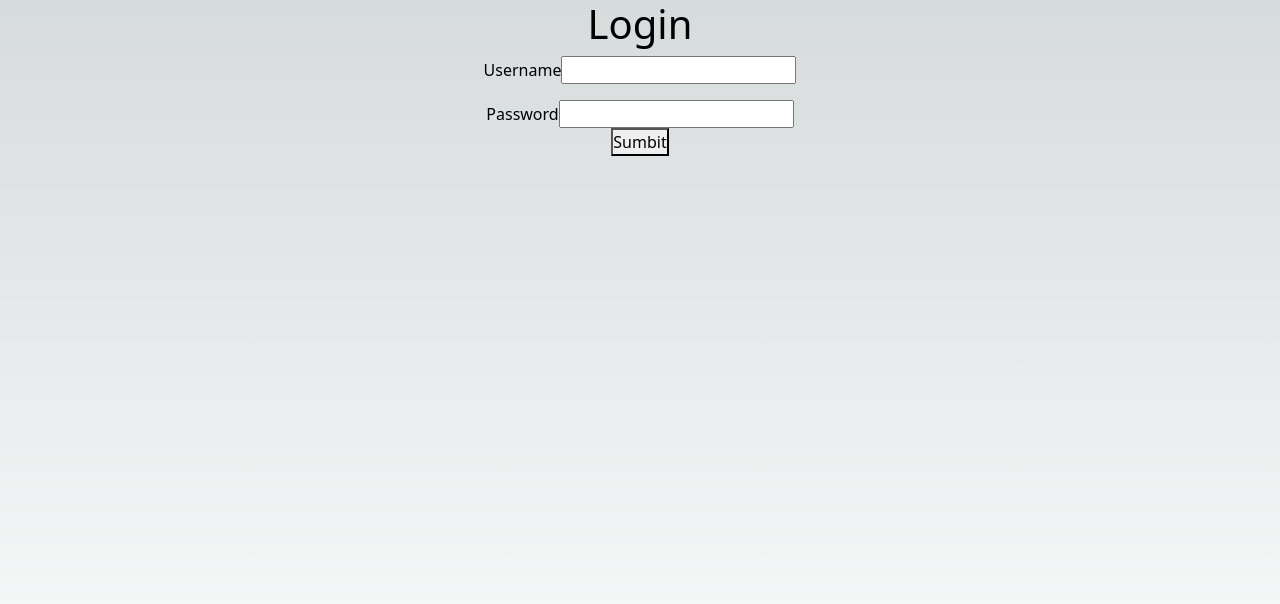
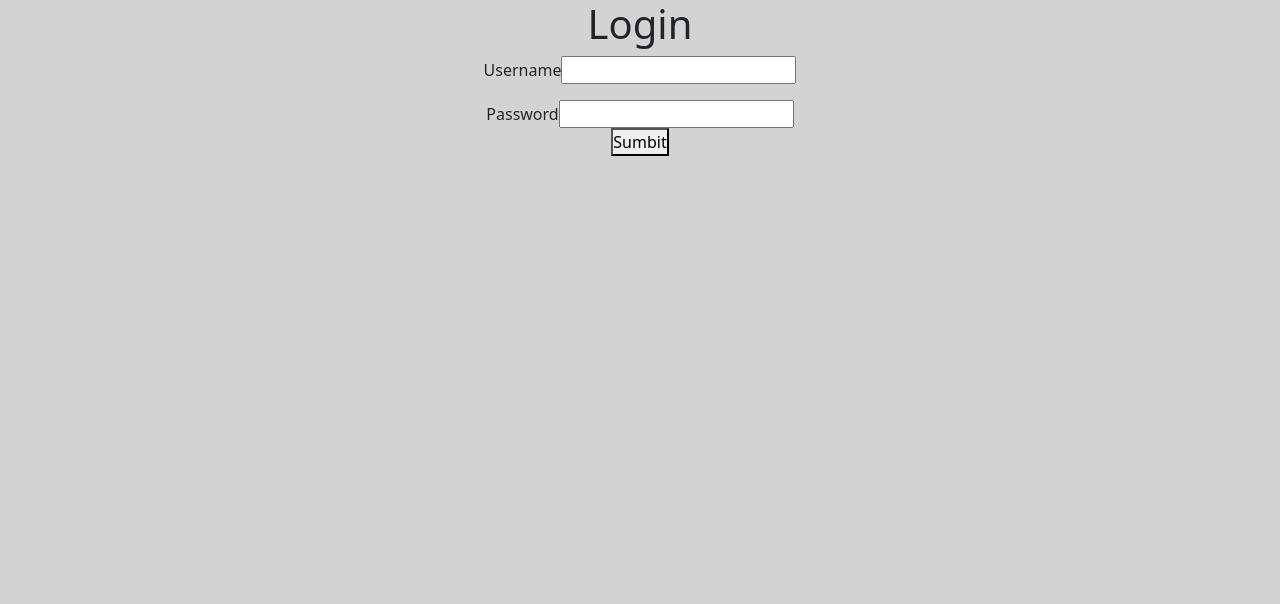
Before and after one commit to DavesWork19/flow, a Next.js app: page / in a window 1280 px wide. Shown: the top 604 px of the page. Built offline with nearby package versions, Linux system fonts and the light colour scheme.

Commit message:
Adding dragging element

```diff
--- a/package.json
+++ b/package.json
@@ -14,6 +14,7 @@
     "eslint-config-next": "13.2.3",
     "next": "13.2.3",
     "react": "18.2.0",
-    "react-dom": "18.2.0"
+    "react-dom": "18.2.0",
+    "react-draggable": "^4.4.5"
   }
 }
--- a/styles/Note.module.css
+++ b/styles/Note.module.css
@@ -25,4 +25,5 @@
 
 .removeOuterFile {
     font-size: xx-small;
+
 }
--- a/styles/globals.css
+++ b/styles/globals.css
@@ -86,13 +86,7 @@ body {
 }
 
 body {
-  color: rgb(var(--foreground-rgb));
-  background: linear-gradient(
-      to bottom,
-      transparent,
-      rgb(var(--background-end-rgb))
-    )
-    rgb(var(--background-start-rgb));
+  background-color: lightgrey;
 }
 
 a {
```
Also changed, not shown: pages/[user]/[noteId]/index.js (+12 -4 lines), 1 other file (tests, documents, lock files or other folders).
